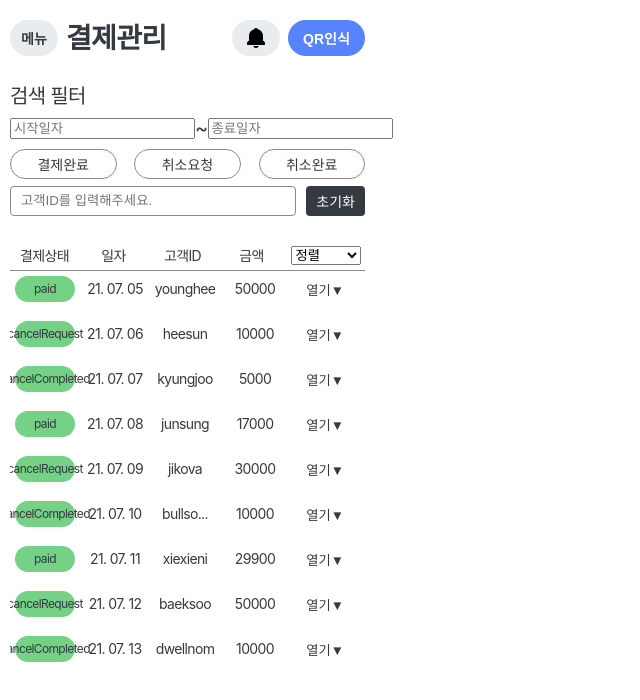
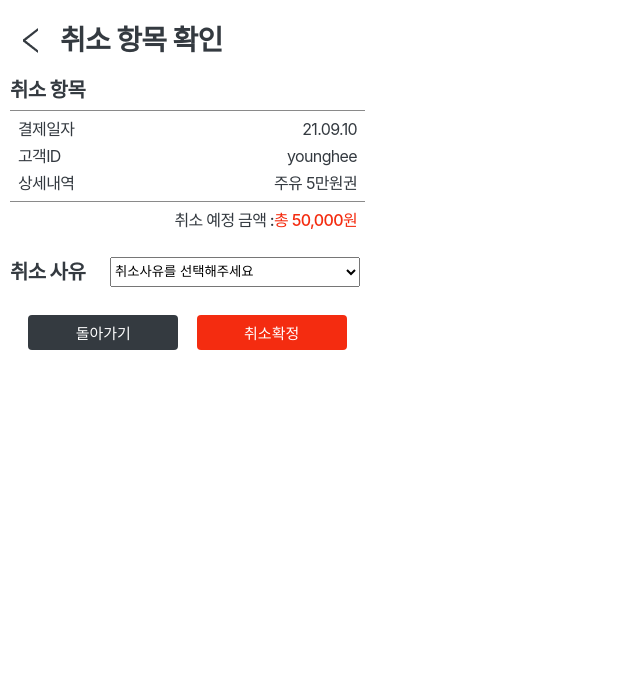
Before and after one commit to Yunjeong-Choi/oilnow-sajangnim-payment, a React (Create React App) app: page / in a window 1280 px wide. Shown: the top 700 px of the page, without its empty margins (0-640 px from the left). Built offline with nearby package versions, Linux system fonts and the light colour scheme.

Commit message:
feat(cancelModal): Add styles

```diff
--- a/src/App.tsx
+++ b/src/App.tsx
@@ -4,8 +4,8 @@ import PayCancelModal from "./components/modal/payCancel";
 function App() {
   return (
     <div className="App">
-      <PayContainer />
-      {/* <PayCancelModal /> */}
+      {/* <PayContainer /> */}
+      <PayCancelModal />
     </div>
   );
 }
--- a/src/components/container/common/H2Title.tsx
+++ b/src/components/common/H2Title.tsx
@@ -20,5 +20,6 @@ const TitleBox = styled.div`
 `;
 
 const TitleText = styled.h2`
-  font-weight: 500;
+  font-weight: bold;
+  font-size: 20px;
 `;
--- a/src/components/modal/payCancel/CancelButtons.tsx
+++ b/src/components/modal/payCancel/CancelDecision.tsx
@@ -1,32 +1,34 @@
 import styled from "styled-components";
 import { SquareButton } from "../../common/Buttons";
 
-const CancelButtons = () => {
+const CancelDecision = () => {
   return (
-    <ButtonsBox>
+    <DecisionBox>
       <ReturnButton>돌아가기</ReturnButton>
       <CancelConfirmBtn>취소확정</CancelConfirmBtn>
-    </ButtonsBox>
+    </DecisionBox>
   );
 };
 
-export default CancelButtons;
+export default CancelDecision;
 
 //styled-components
-const ButtonsBox = styled.div`
+const DecisionBox = styled.div`
   display: flex;
-  justify-content: center;
+  justify-content: space-evenly;
   align-item: center;
   padding: var(--defaultSidePadding);
 `;
 
 const ReturnButton = styled(SquareButton)`
   width: 150px;
-  height: 30px;
+  height: 35px;
   background: var(--darkGray);
   border: none;
 
   color: #ffffff;
+  font-size: 15px;
+  font-weight: 500;
 `;
 
 const CancelConfirmBtn = styled(ReturnButton)`
--- a/src/components/modal/payCancel/CancelDetailList.tsx
+++ b/src/components/modal/payCancel/CancelDetailList.tsx
@@ -1,11 +1,22 @@
 import styled from "styled-components";
-import FilterTitle from "../../container/common/H2Title";
+import H2Title from "../../common/H2Title";
 //TODO: filterTitle 리팩토링
+
+const database = {
+  payStatus: "paid",
+  payDate: "21. 07. 05",
+  userID: "younghee",
+  payDetail: "주유 5만원권",
+  payType: "gifticon",
+  payPrice: 50000,
+};
+
+//TODO: 객체를 순회하는 방법은?
 
 const CancelDetailList = () => {
   return (
     <ListBox>
-      <FilterTitle>취소 항목</FilterTitle>
+      <H2Title>취소 항목</H2Title>
       <ListInnerBox>
         <DetailItem>
           <ItemTitle>결제일자</ItemTitle>
@@ -38,8 +49,15 @@ const ListBox = styled.div`
 `;
 
 const ListInnerBox = styled.div`
+  height: 70px;
+  border-top: 1px solid var(--gray);
+  border-bottom: 1px solid var(--gray);
+
   display: flex;
   flex-direction: column;
+  justify-content: space-between;
+  margin: 10px 0;
+  padding: 10px 8px;
 `;
 
 const DetailItem = styled.div`
@@ -61,9 +79,12 @@ const ItemData = styled.div`
 `;
 
 const ListTotal = styled.div`
+  font-weight: 500;
+
   display: flex;
   justify-content: right;
   align-item: center;
+  padding-right: 8px;
 `;
 
 const TotalTitle = styled.div`
--- a/src/components/modal/payCancel/CancelReason.tsx
+++ b/src/components/modal/payCancel/CancelReason.tsx
@@ -1,11 +1,18 @@
 import styled from "styled-components";
-import FilterTitle from "../../container/common/H2Title";
+import FilterTitle from "../../common/H2Title";
 
 const CancelReason = () => {
   return (
     <ReasonBox>
       <FilterTitle>취소 사유</FilterTitle>
-      <ReasonList></ReasonList>
+      <ReasonList>
+        <option defaultValue="cancel-reason">취소사유를 선택해주세요</option>
+        <option value="customer-request">
+          고객의 구매의사 변심으로 인한 환불
+        </option>
+        <option value="out-of-stock">상품 재고 없음</option>
+        <option value="others">기타</option>
+      </ReasonList>
     </ReasonBox>
   );
 };
@@ -16,9 +23,12 @@ export default CancelReason;
 const ReasonBox = styled.div`
   display: flex;
   justify-content: space-between;
+  align-items: center;
   padding: var(--defaultSidePadding);
+  padding-right: 15px;
 `;
 
 const ReasonList = styled.select`
+  height: 30px;
   width: 250px;
 `;
--- a/src/components/modal/payCancel/index.tsx
+++ b/src/components/modal/payCancel/index.tsx
@@ -2,16 +2,18 @@ import styled from "styled-components";
 import ModalHeader from "../common/ModalHeader";
 import CancelDetailList from "./CancelDetailList";
 import CancelReason from "./CancelReason";
-import CancelButtons from "./CancelButtons";
+import CancelDecision from "./CancelDecision";
 
 const PayCancelModal = () => {
   return (
     <>
       <ModalHeader>취소 항목 확인</ModalHeader>
       <main>
-        <CancelDetailList />
-        <CancelReason />
-        <CancelButtons />
+        <MainContainer>
+          <CancelDetailList />
+          <CancelReason />
+          <CancelDecision />
+        </MainContainer>
       </main>
     </>
   );
@@ -20,3 +22,10 @@ const PayCancelModal = () => {
 export default PayCancelModal;
 
 //styled-components
+const MainContainer = styled.div`
+  height: 270px;
+
+  display: flex;
+  flex-direction: column;
+  justify-content: space-between;
+`;
--- a/src/components/payment/resultList/ListHeader.tsx
+++ b/src/components/payment/resultList/ListHeader.tsx
@@ -3,7 +3,6 @@ import styled from "styled-components";
 const ListHeader = () => {
   return (
     <HeaderBox>
-      {/* TODO: container 열간격과 어떻게 맞출것인가 */}
       <ColumnTitle>결제상태</ColumnTitle>
       <ColumnTitle>일자</ColumnTitle>
       <ColumnTitle>고객ID</ColumnTitle>
--- a/src/components/payment/searchFilter/PayStatusFilter.tsx
+++ b/src/components/payment/searchFilter/PayStatusFilter.tsx
@@ -25,7 +25,5 @@ const PayStatusBox = styled.div`
 const PayStatus = styled(RoundSquareButton)`
   height: 30px;
   width: 30%;
-
-  font-size: 14px;
 `;
 //width 고정값은 80px
--- a/src/components/payment/searchFilter/index.tsx
+++ b/src/components/payment/searchFilter/index.tsx
@@ -1,6 +1,6 @@
 import styled from "styled-components";
 import { SquareButton } from "../../common/Buttons";
-import H2Title from "../../container/common/H2Title";
+import H2Title from "../../common/H2Title";
 import DateFilter from "./DateFilter";
 import PayStatusFilter from "./PayStatusFilter";
 import UserIDFilter from "./UserIDFilter";
@@ -26,7 +26,7 @@ const SearchFilter = styled.div`
   height: 130px;
   background: #ffffff;
 
-  font-size: 20px;
+  font-size: 14px;
 
   display: flex;
   flex-direction: column;
@@ -47,5 +47,4 @@ const FilterResetButton = styled(SquareButton)`
   border: none;
 
   color: #ffffff;
-  font-size: 14px;
 `;
```
